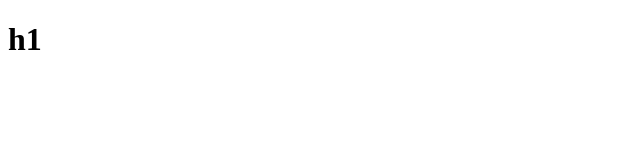
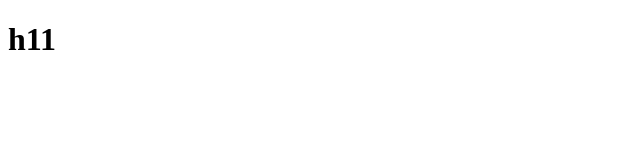
Before and after one commit to MarBlanco-Practicum/new-repo, a plain HTML site: page index.html in a window 1280 px wide. Shown: the full height of the page, 0-640 px from the left. Drawn offline with Linux system fonts and the light colour scheme.

```diff
--- a/index.html
+++ b/index.html
@@ -6,6 +6,6 @@
     <title>fisrt-project</title>
 </head>
 <body>
-    <h1>h1</h1>
+    <h1>h11</h1>
 </body>
 </html>
```
